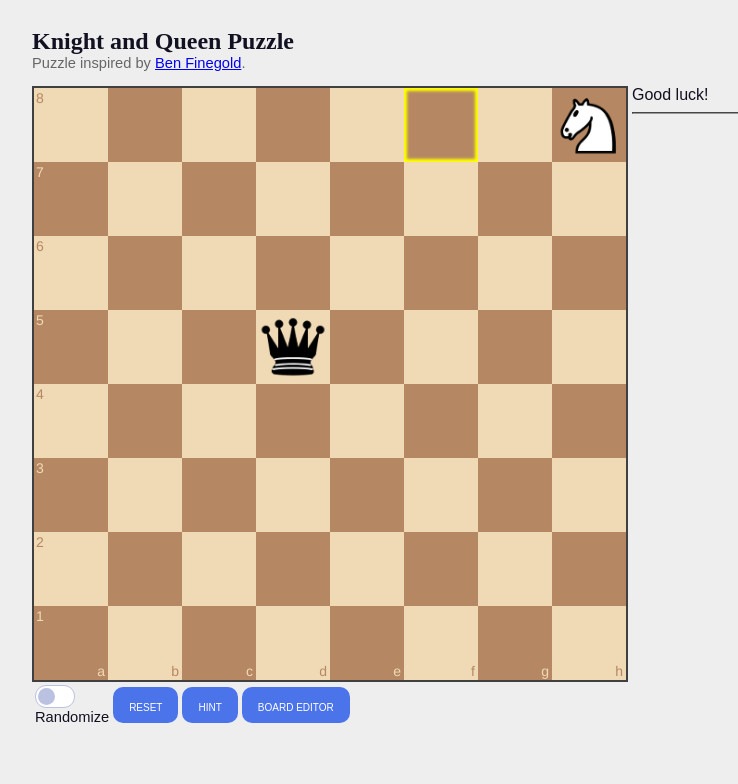
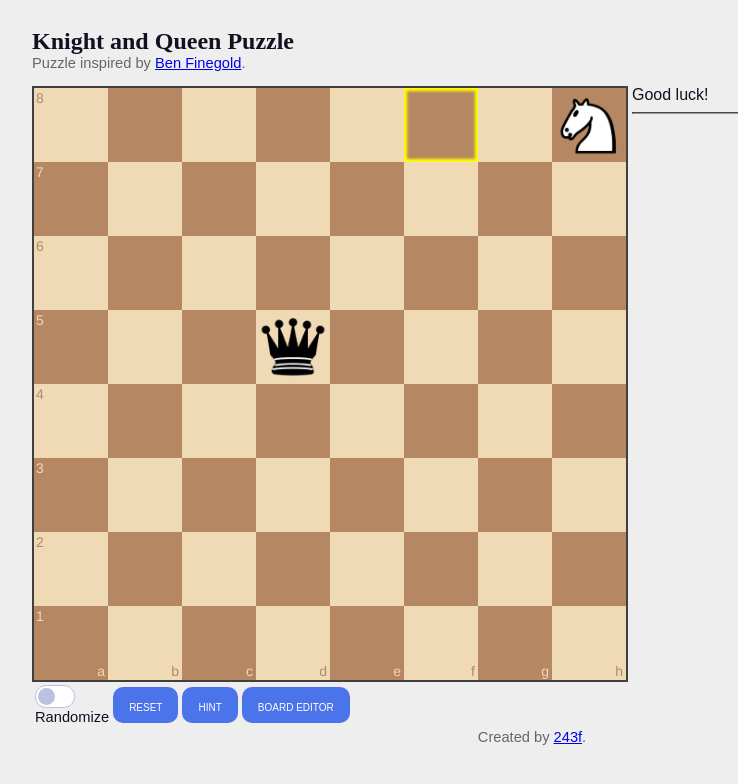
Before and after one commit to 243f/knightmoves, a plain HTML site: page index.html in a window 1280 px wide. Shown: the whole page, without its empty margins (108-846 px from the left). Drawn offline with Linux system fonts and the light colour scheme.

Commit message:
add footer

```diff
--- a/css/style.css
+++ b/css/style.css
@@ -34,6 +34,13 @@ hr {
 
 #side {
     width: 400px;
+}
+
+#footer {
+    font-family: sans-serif;
+    font-size: 11pt;
+    color: #666;
+    text-align: center;
 }
 
 #message p {
--- a/index.html
+++ b/index.html
@@ -50,6 +50,9 @@
                 </div>
                 <div id="history"></div>
             </div>
+        </div>
+        <div id="footer">
+            Created by <a href="https://github.com/243f/knightmoves">243f</a>.
         </div>
         </div>
         <script src="js/puzzle.js"></script>
```
